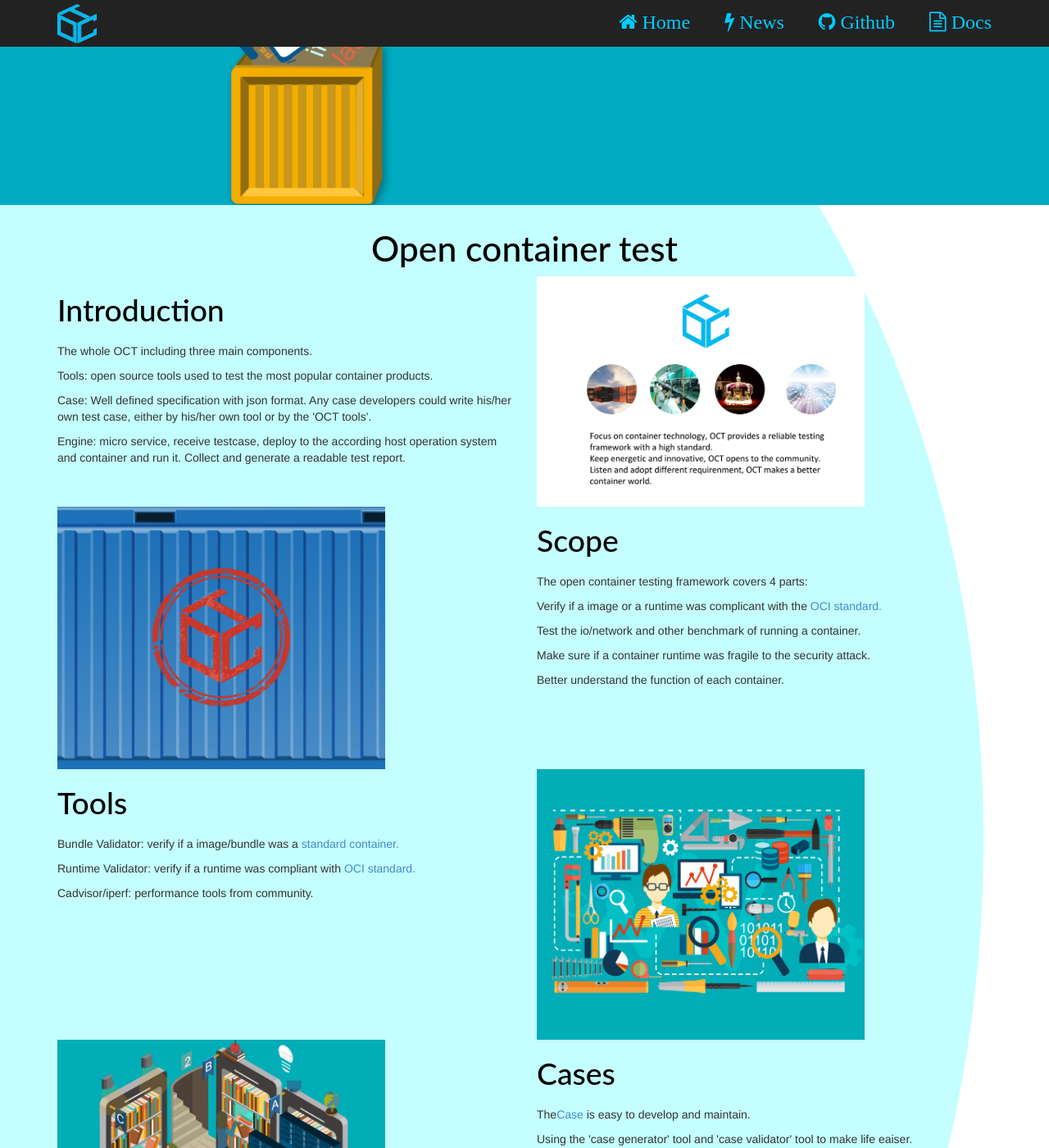
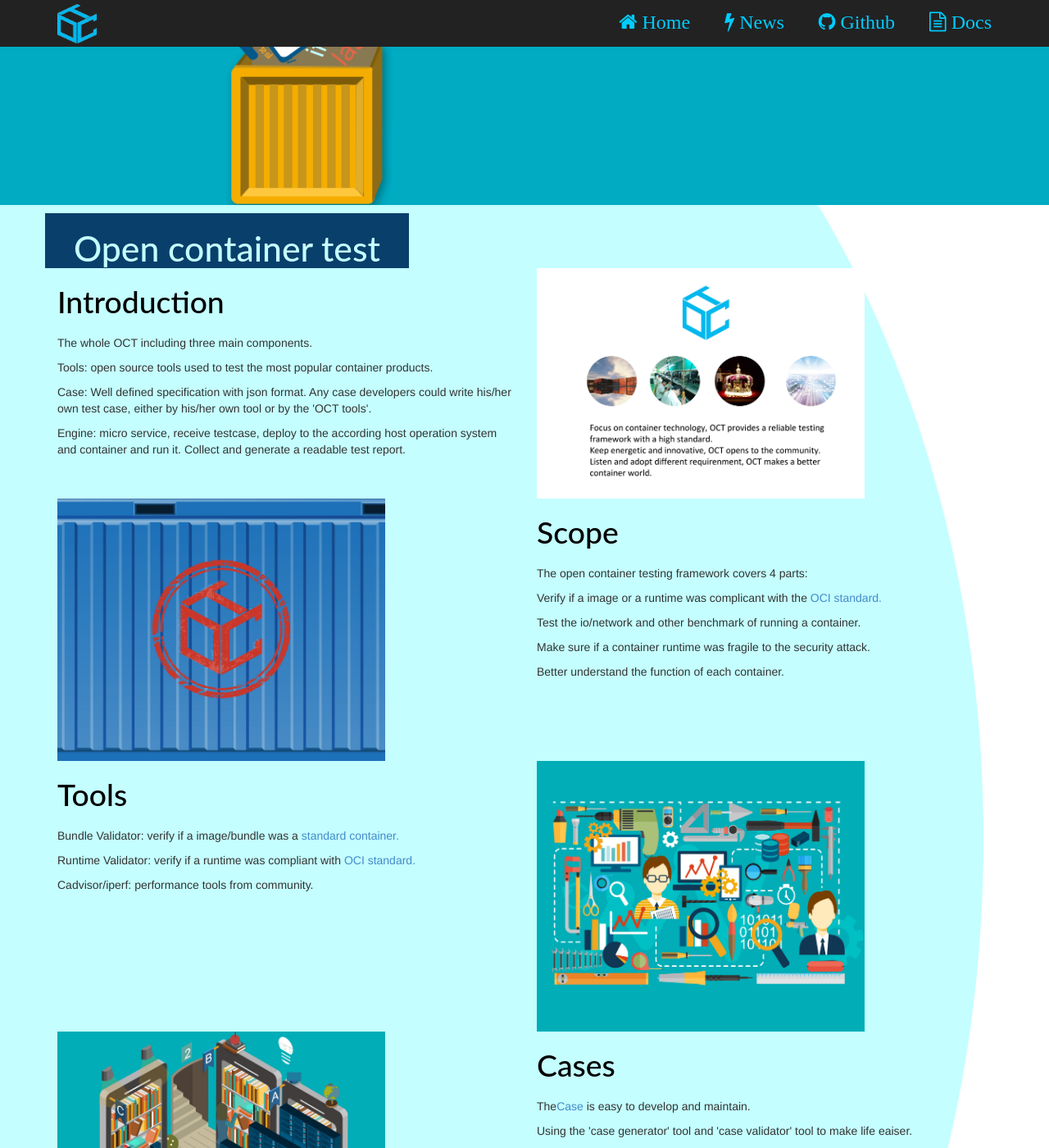
Before and after one commit to ociweb/ociweb.github.io, a Jekyll site: the page index.html, which Jekyll copies as it is, in a window 1280 px wide and 1400 px high, scrolled down 207 px. Shown: the whole window at 82% size. Built offline with Jekyll 4.4.1, drawn with Linux system fonts in a browser that asks for light colours; some web fonts are replaced.

Commit message:
try introcution

```diff
--- a/assets/css/style.css
+++ b/assets/css/style.css
@@ -152,9 +152,19 @@ h2 {
   color: #000000;
   font-size: 32pt;
 }
+
 .introduction {
   text-align: center;
   margin-top: 10px;
+  background-color: #093f6b;
+  width: 444px;
+  height: 67px;
+}
+
+.introduction h2 {
+  font-family: Lato;
+  color: #c4feff;
+  font-size: 32pt;
 }
 
 .head-empty {
```
